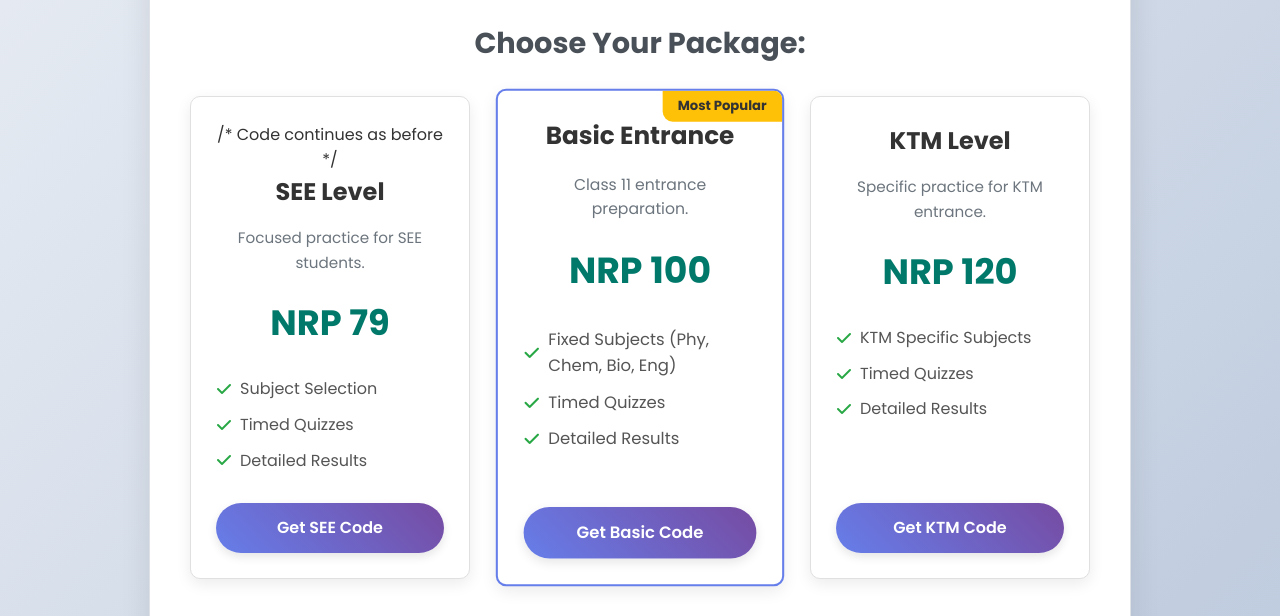
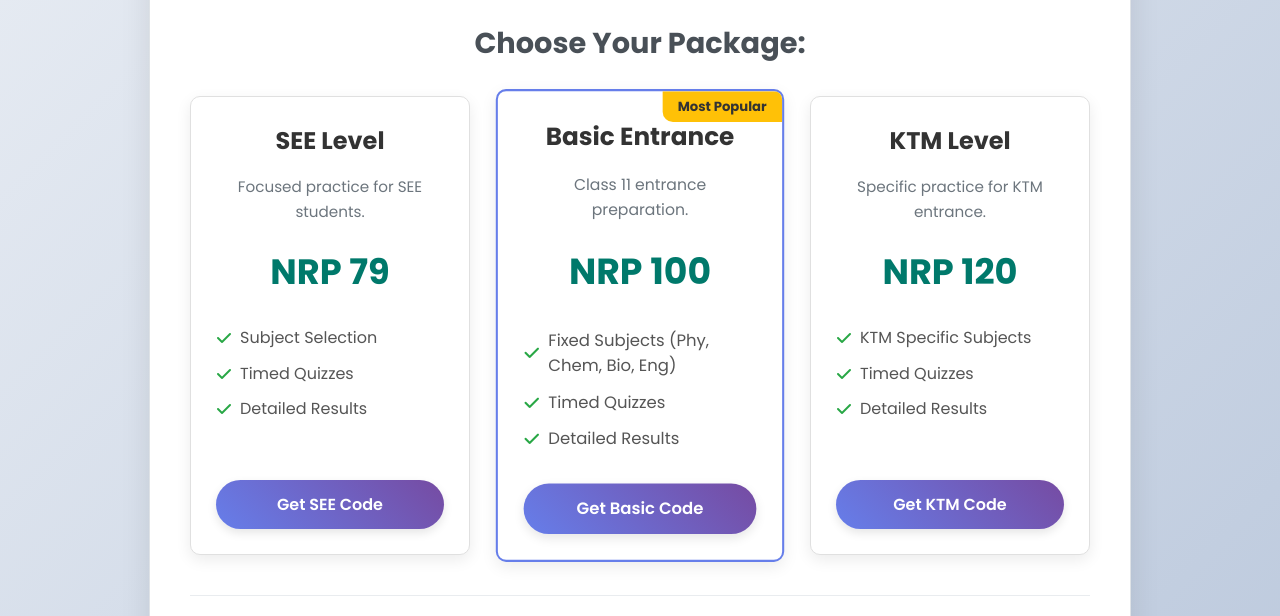
Before and after one commit to codesaksham11/mcqv4-, a plain HTML site: page getnotes.html in a window 1280 px wide. Shown: the part 820-1436 px from the top of the page. Drawn offline with Linux system fonts and the light colour scheme.

Commit message:
Update getnotes.html

```diff
--- a/getnotes.html
+++ b/getnotes.html
@@ -47,7 +47,7 @@
             <div class="pricing-cards">
                 <!-- SEE Package -->
                 <div class="pricing-card card-see">
-                     <div class="card-header"> /* Code continues as before */ <h3>SEE Level</h3> <p>Focused practice for SEE students.</p> </div> <div class="card-price"> NRP 79 </div> <div class="card-features"> <ul> <li><i class="fas fa-check"></i> Subject Selection</li> <li><i class="fas fa-check"></i> Timed Quizzes</li> <li><i class="fas fa-check"></i> Detailed Results</li> </ul> </div> <a href="mailto:nebassist@gmail.com?subject=Inquiry%20-%20SEE%20Package%20(NRP%2079)" class="button primary-button">Get SEE Code</a>
+                     <div class="card-header"> <h3>SEE Level</h3> <p>Focused practice for SEE students.</p> </div> <div class="card-price"> NRP 79 </div> <div class="card-features"> <ul> <li><i class="fas fa-check"></i> Subject Selection</li> <li><i class="fas fa-check"></i> Timed Quizzes</li> <li><i class="fas fa-check"></i> Detailed Results</li> </ul> </div> <a href="mailto:nebassist@gmail.com?subject=Inquiry%20-%20SEE%20Package%20(NRP%2079)" class="button primary-button">Get SEE Code</a>
                 </div>
 
                 <!-- Basic Package -->
```
